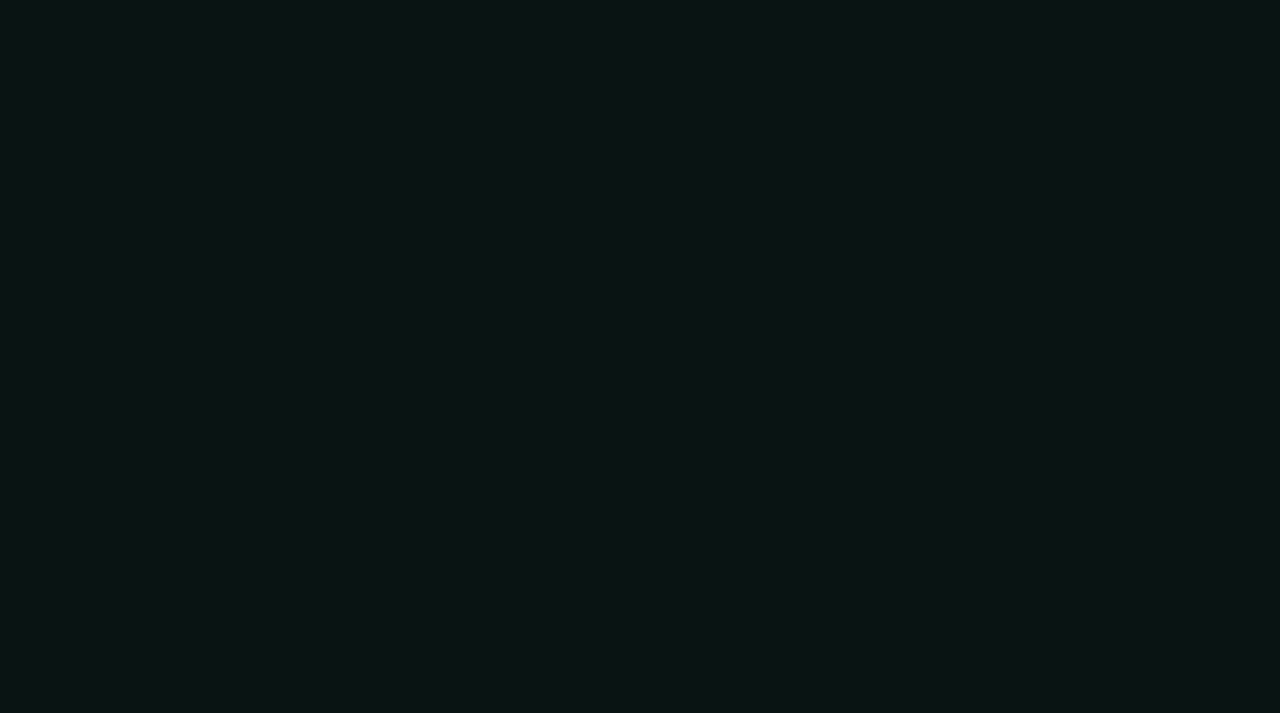
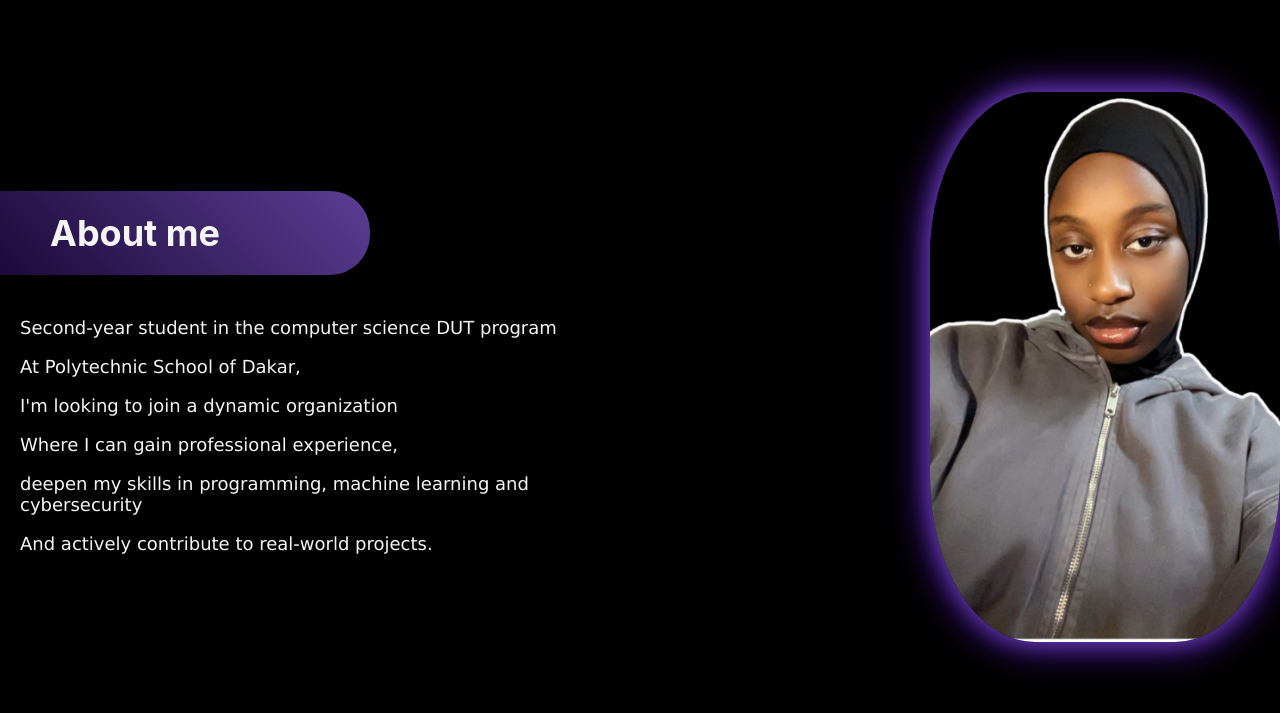
Before and after one commit to AissatouAM/PortfolioAAMD, a React (Create React App) app: page / in a window 1280 px wide. Shown: the part 831-1544 px from the top of the page. Before the commit the page ends 800 px from the top, so only its background shows below. Built offline with nearby package versions, Linux system fonts and the light colour scheme; a web font is replaced by a local one.

Commit message:
Modification du navbar et creation de About

```diff
--- /dev/null
+++ b/src/components/About.js
@@ -0,0 +1,27 @@
+import "../styles/About.css"
+import me from "../assets/images/me.jpeg"
+
+function About() {
+  return (
+    <div id="about">
+      <div className="allabout">
+        <h1 className="aboutme">About me</h1>
+
+        <div className="paragraph">
+          <p>Second-year student in the computer science DUT program</p>
+          <p>At Polytechnic School of Dakar,</p>
+          <p>I'm looking to join a dynamic organization</p>
+          <p>Where I can gain professional experience,</p>
+          <p>deepen my skills in programming, machine learning and cybersecurity</p>
+          <p>And actively contribute to real-world projects.</p>
+        </div>
+      </div>
+
+      <div className="photo-container">
+        <img className="maphoto" src={me} alt="maphoto" />
+      </div>
+    </div>
+  )
+}
+
+export default About
--- a/src/components/App.js
+++ b/src/components/App.js
@@ -1,32 +1,14 @@
 import Navbar from "./Navbar";
 import Home from "./Home";
+import About from "./About"
 
 function App() {
   return (
     <div className="App">
 
       <Navbar />
-
-      <section id="home">
-        <Home />
-      </section>
-
-      <section id="about">
-
-      </section>
-
-      <section id="projects">
-
-      </section>
-
-      <section id="blog">
-
-      </section>
-
-      <section id="contact">
-
-      </section>
-
+      <Home />
+      <About />
 
     </div>
   );
--- a/src/index.css
+++ b/src/index.css
@@ -5,7 +5,9 @@ body {
     sans-serif;
   -webkit-font-smoothing: antialiased;
   -moz-osx-font-smoothing: grayscale;
-  background-color: #091413;
+  background-color: black;
+
+  /*#091413*/
 }
 
 code {
--- /dev/null
+++ b/src/styles/About.css
@@ -0,0 +1,41 @@
+#about{
+  display: flex;
+  align-items: center;
+}
+
+.allabout {
+  display: flex;
+  flex-direction: column;
+  justify-content: center;
+  box-sizing: border-box;
+  height: 100vh;
+  font-size: 18px;
+}
+
+.aboutme {
+  width: 300px;
+  padding: 20px;
+  background-color: #5C3E94;
+  border-top-right-radius: 40px;
+  border-bottom-right-radius: 40px;
+  color: whitesmoke;
+  padding-left: 50px;
+  background: linear-gradient(45deg, #1b0a3a, #5C3E94);
+}
+
+.paragraph {
+  color: whitesmoke;
+  font-family: Verdana, Geneva, Tahoma, sans-serif;
+  margin-left: 20px;
+}
+
+.maphoto {
+  width: 350px;
+  height: 550px;
+  border-radius: 30%;
+  margin-left: 300px;
+  object-fit: cover;
+  box-shadow:
+    0 0 20px #5C3E94,
+    0 0 40px #7b2cff;
+}
--- a/src/styles/Home.css
+++ b/src/styles/Home.css
@@ -1,7 +1,7 @@
 #home {
   display: flex;
   flex-direction: column;
-  height: 80vh;
+  height: 100vh;
   color: whitesmoke;
   align-items: center;
   justify-content: center;
--- a/src/styles/Navbar.css
+++ b/src/styles/Navbar.css
@@ -3,11 +3,7 @@
   align-items: center;
   box-sizing: border-box;
   font-family: Verdana, Geneva, Tahoma, sans-serif;
-}
-
-#links {
   position: fixed;
-  right: 30px;
 }
 
 .logo{
@@ -16,6 +12,11 @@
   font-size: 50px;
   color: #5C3E94;
   margin-left: 20px;
+}
+
+#links{
+  position: fixed;
+  right: 50px;
 }
 
 .link {
```
Also changed, not shown: src/assets/images/me.jpeg (added).
